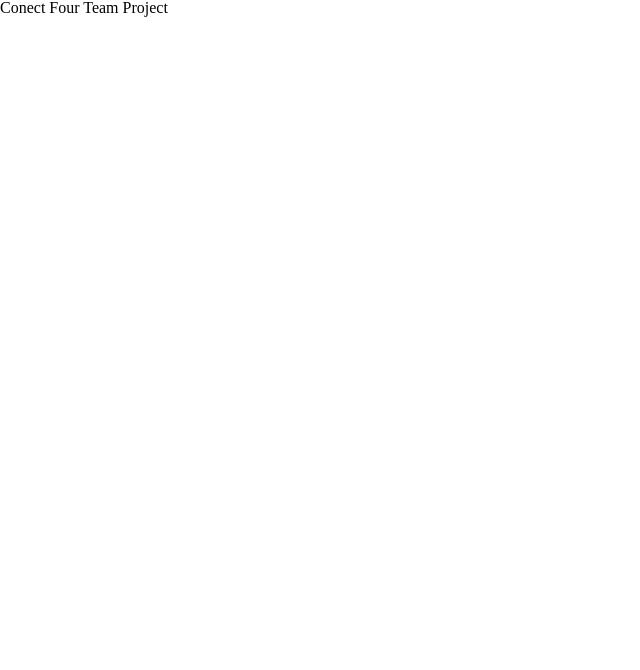
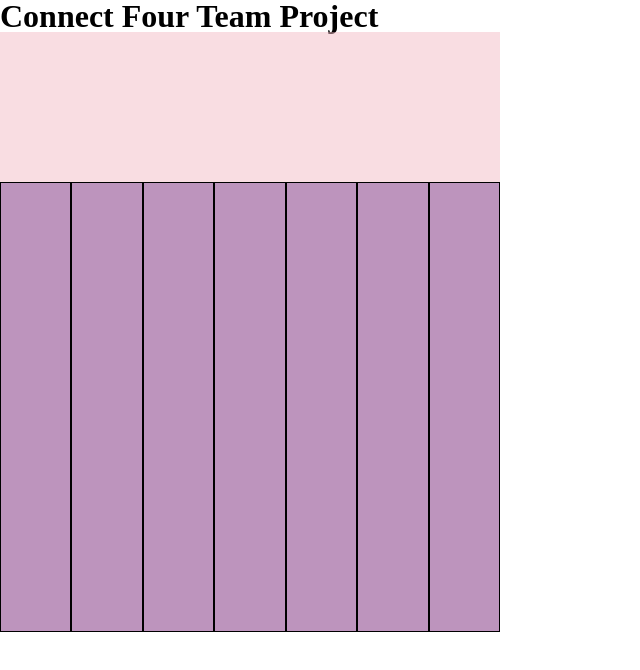
Before and after one commit to josephdubon/connect-four, a plain HTML site: page index.html in a window 1280 px wide. Shown: the whole page, without its empty margins (0-640 px from the left). Drawn offline with Linux system fonts and the light colour scheme.

Commit message:
Added code from Isabella in readme. Added css to gameboard and cols.

```diff
--- a/css/style.css
+++ b/css/style.css
@@ -92,8 +92,6 @@ video {
     margin: 0;
     padding: 0;
     border: 0;
-    font-size: 100%;
-    font: inherit;
     vertical-align: baseline;
 }
 
@@ -138,3 +136,39 @@ table {
     border-collapse: collapse;
     border-spacing: 0;
 }
+
+/* Start Here */
+
+#gameArea {
+    display: flex;
+    flex-flow: column nowrap;
+    background-color: rgb(243, 243, 243);
+    width: 500px;
+    height: 600px;
+}
+
+#messageArea {
+    flex-grow: 1;
+    background-color: rgba(255, 192, 203, 0.445);
+    height: 100px;
+}
+
+#board {
+    display: flex;
+    flex-flow: row nowrap;
+    flex-grow: 1;
+    background-color: rgba(128, 43, 128, 0.473);
+    height: 400px;
+}
+
+.col {
+    flex-grow: 1;
+    flex-basis: 0;
+    border: 1px solid black;
+}
+
+.disc {}
+
+.disc.red {}
+
+.disc.black {}
--- a/index.html
+++ b/index.html
@@ -16,7 +16,7 @@
 
     <header>
         <h1>
-            Conect Four Team Project
+            Connect Four Team Project
         </h1>
     </header>
 
@@ -28,7 +28,6 @@
 
         <!-- Main game-board area -->
         <section id="board">
-
             <!-- Start columns here -->
             <div class="col" id="col0">
                 <!-- Start col with some discs -->
```
Also changed, not shown: 1 other file.
